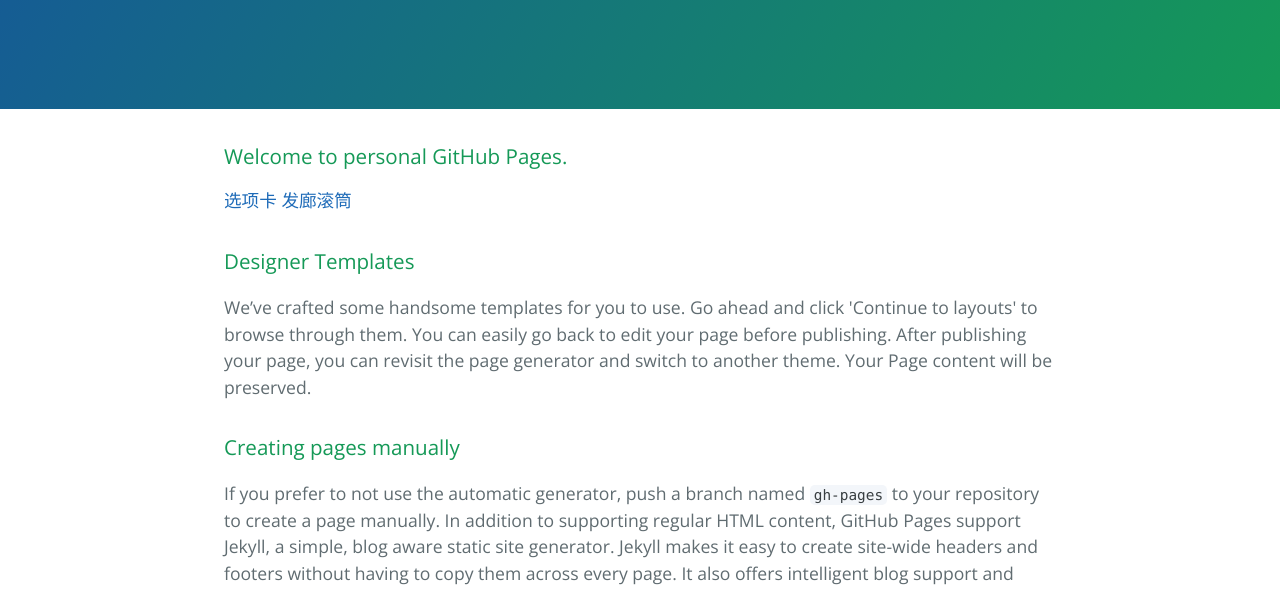
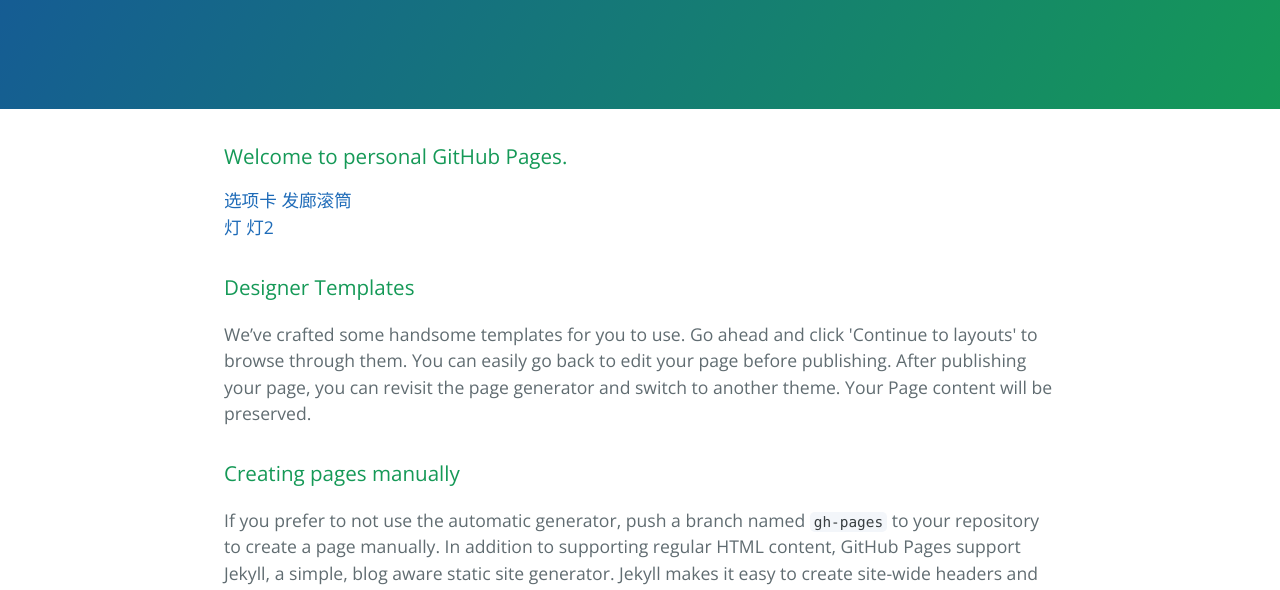
Before and after one commit to applestree/applestree.github.com, a plain HTML site: page index.html in a window 1280 px wide. Shown: the part 208-798 px from the top of the page. Drawn offline with nearby package versions, Linux system fonts and the light colour scheme.

Commit message:
Update index.html

```diff
--- a/index.html
+++ b/index.html
@@ -20,7 +20,11 @@
 <a id="welcome-to-github-pages" class="anchor" href="#welcome-to-github-pages" aria-hidden="true"><span aria-hidden="true" class="octicon octicon-link"></span></a>Welcome to personal GitHub Pages.</h3>
 
 <a href="myindex.html">选项卡</a>
-<a href="html/发廊滚筒.html">发廊滚筒</a>
+<a href="html/发廊滚筒.html">发廊滚筒</a><br/>
+
+<a href="html/灯.html">灯</a>
+<a href="html/灯2.html">灯2</a>
+
 
 <!-- <p>This automatic page generator is the easiest way to create beautiful pages for all of your projects. Author your page content here <a href="https://guides.github.com/features/mastering-markdown/">using GitHub Flavored Markdown</a>, select a template crafted by a designer, and publish. After your page is generated, you can check out the new <code>gh-pages</code> branch locally. If you’re using GitHub Desktop, simply sync your repository and you’ll see the new branch.</p> -->
 
```
